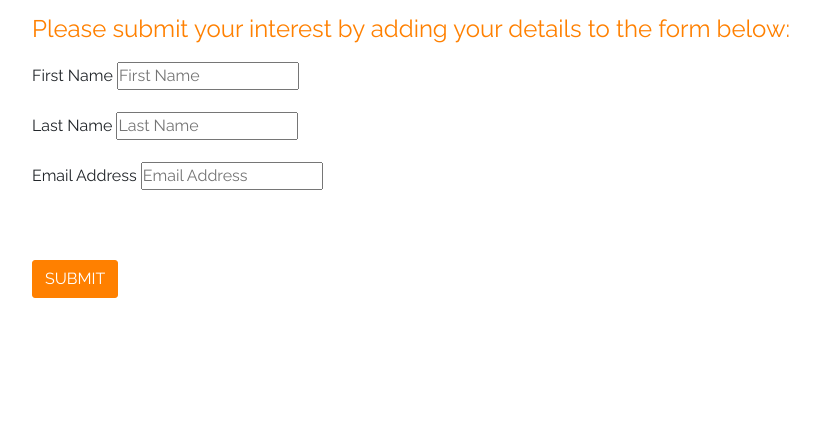
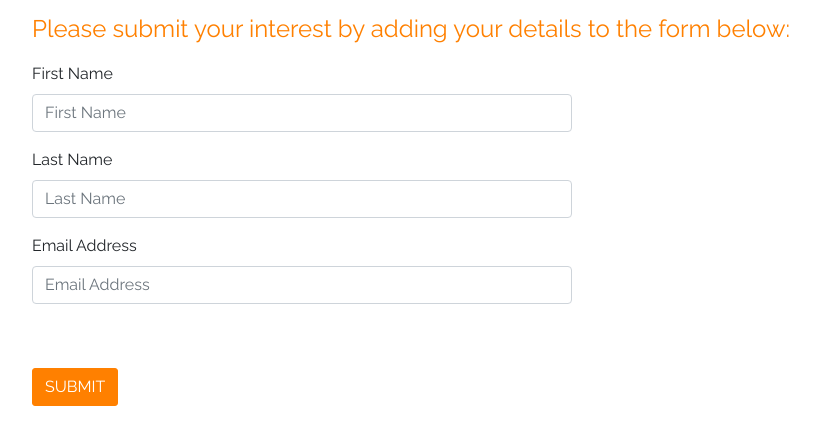
Before and after one commit to rahmona-henry/developer-advocate, a website: page client/index.html in a window 1280 px wide. Shown: the part 51-496 px from the top of the page, without its empty margins (53-873 px from the left). Drawn offline with nearby package versions, Linux system fonts and the light colour scheme.

Commit message:
add new form

```diff
--- a/client/index.html
+++ b/client/index.html
@@ -50,15 +50,15 @@
         <form action="/" method="POST">
           <div class="form-group">
           <label for="FirstName">First Name</label>
-          <input type="text" name="firstname" placeholder="First Name">
+          <input type="text" class="form-control" name="firstname" placeholder="First Name">
            </div>
           <div class="form-group">
           <label for="LastName">Last Name</label>
-          <input type="text" name="lastname" placeholder="Last Name">
+          <input type="text" class="form-control" name="lastname" placeholder="Last Name">
            </div>
           <div class="form-group">
           <label for="Email">Email Address</label>
-          <input type="email" name="email" placeholder="Email Address">
+          <input type="email" class="form-control" name="email" placeholder="Email Address">
          </div>
           <input type="hidden" id="cookie" name="cookie" value="">
           <input type="hidden" id="title" name="title" value="">
```
